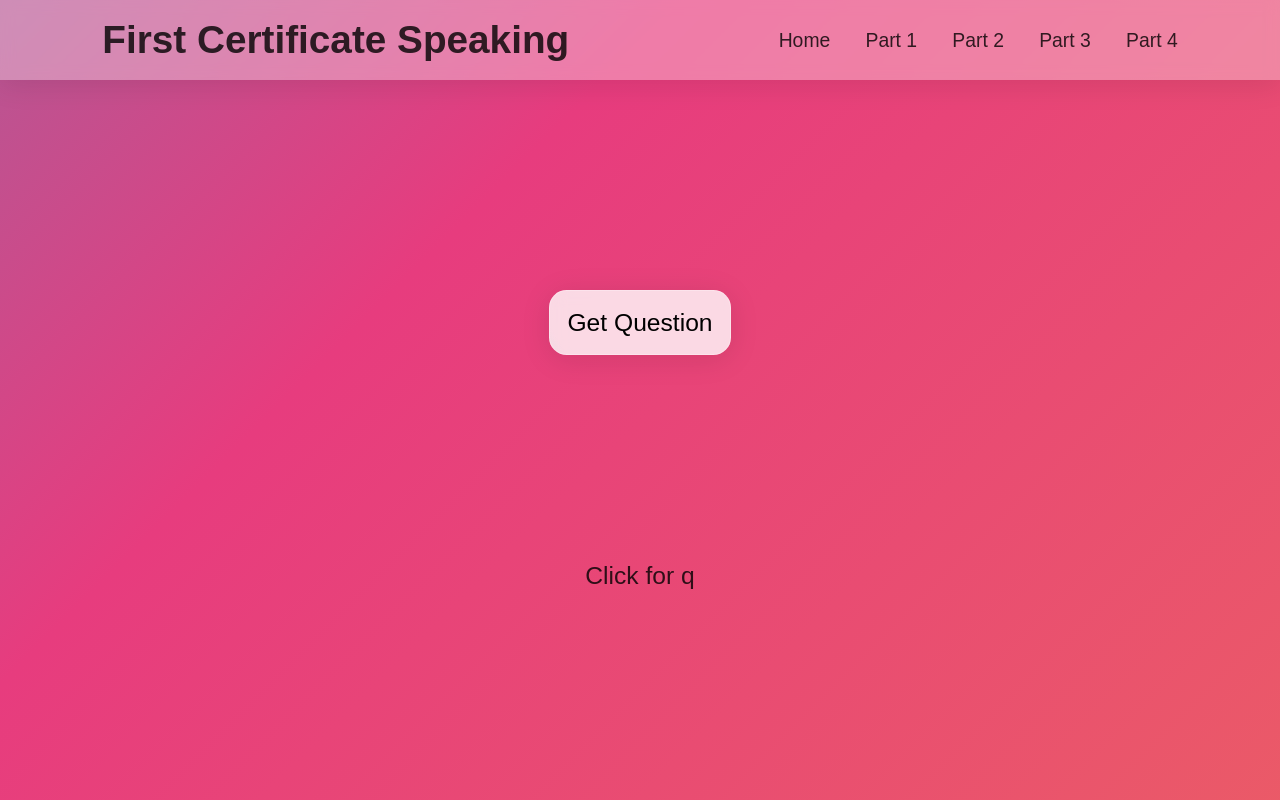
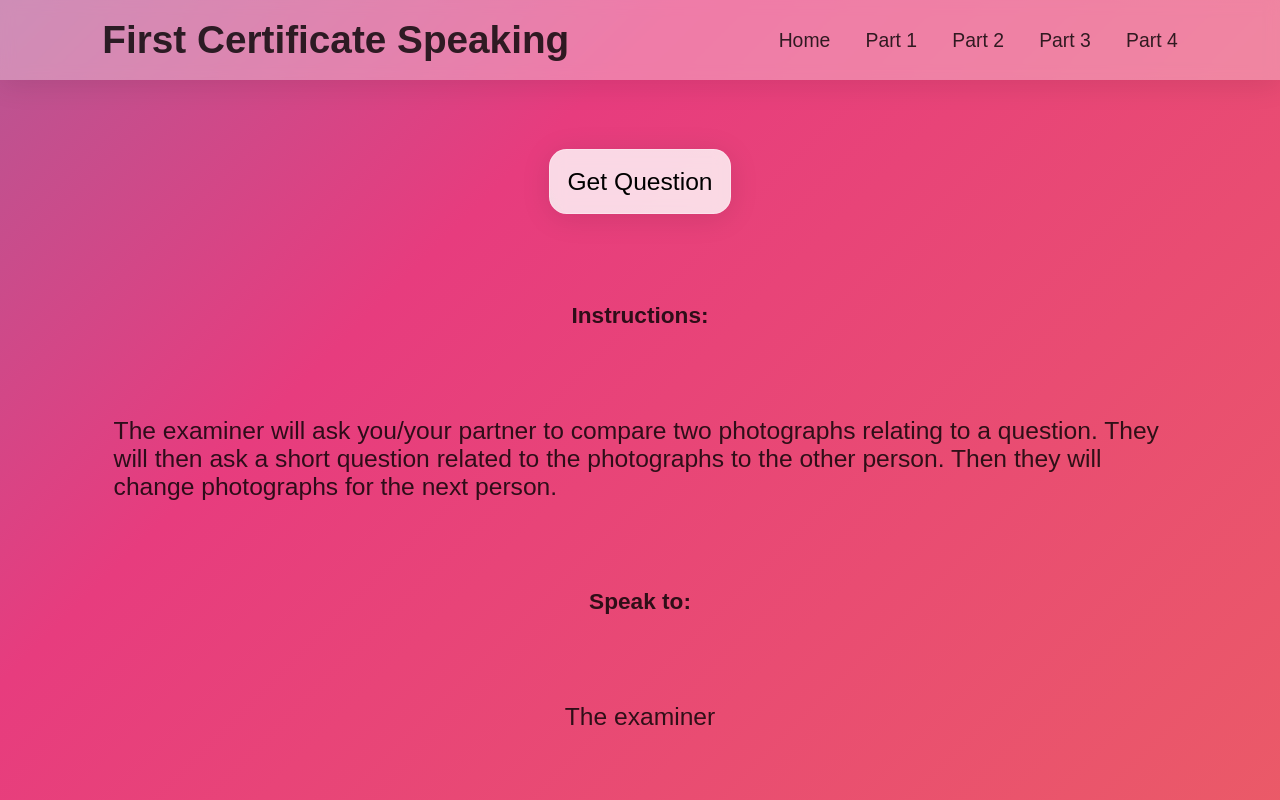
Before and after one commit to 11ac11/speakgen, a Next.js app: page /speaking2 in a window 1280 px wide. Built offline with nearby package versions, Linux system fonts and the light colour scheme; a web font is replaced by a local one.

Commit message:
[Speaking2]:Instructions added before questions

```diff
--- a/pages/speaking2.tsx
+++ b/pages/speaking2.tsx
@@ -40,7 +40,17 @@ export default function SpeakingOne() {
               </div>
             </>
           ) : (
-            <p>Click for q</p>
+            <>
+              <h3>Instructions:</h3>
+              <p>
+                The examiner will ask you/your partner to compare two
+                photographs relating to a question. They will then ask a short
+                question related to the photographs to the other person. Then
+                they will change photographs for the next person.
+              </p>
+              <h3>Speak to:</h3>
+              <p>The examiner</p>
+            </>
           )}
         </>
       </div>
```
